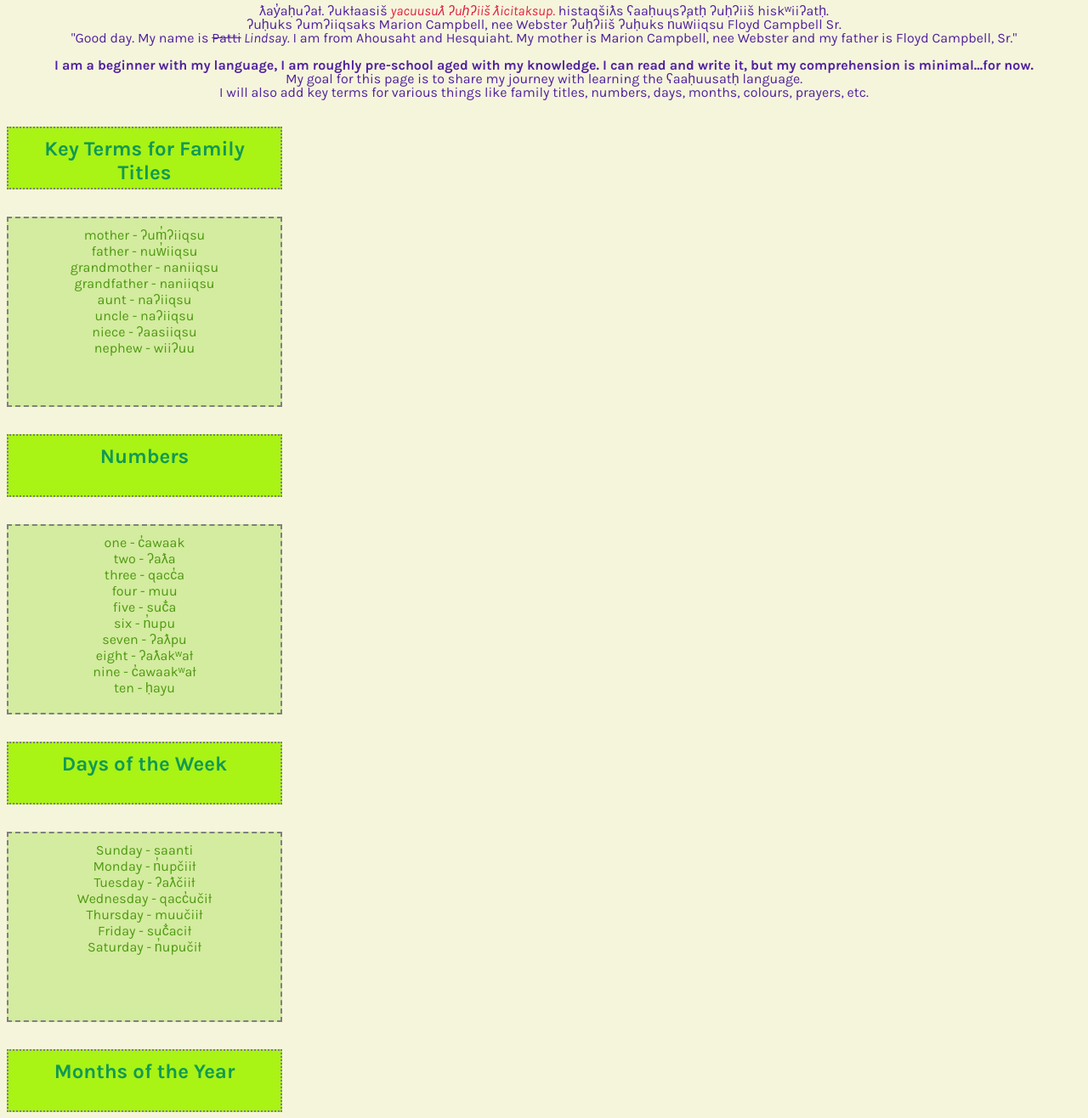
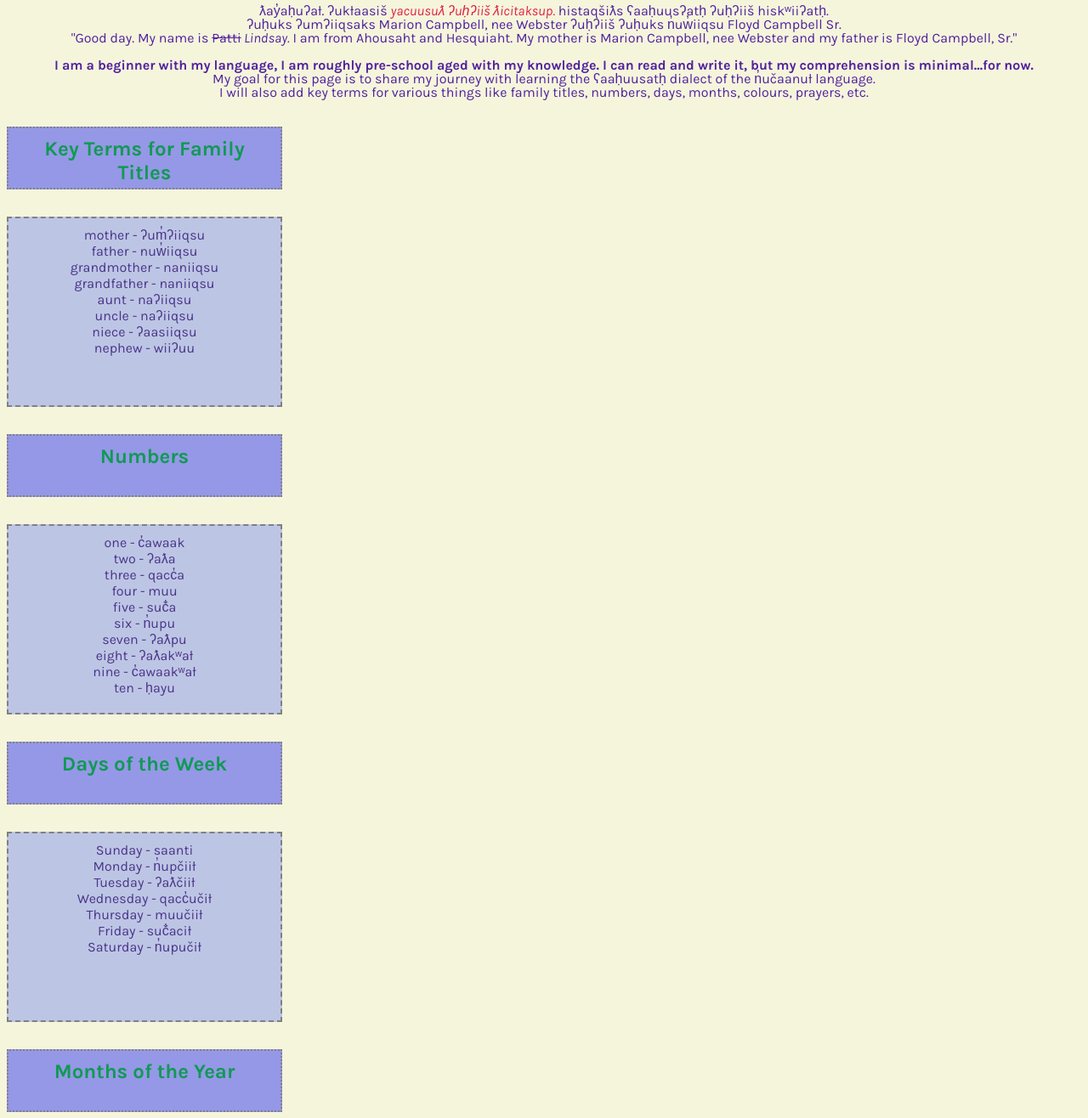
Before and after one commit to PatLinds/ahousahtlanguage, a plain HTML site: page index.html in a window 1280 px wide. Shown: the part 664-1980 px from the top of the page at 85% size. Drawn offline with Linux system fonts and the light colour scheme; a web font is replaced by a local one.

Commit message:
ahouslang6

```diff
--- a/index.html
+++ b/index.html
@@ -36,7 +36,7 @@
                 <br>
                 <strong> I am a beginner with my language, I am roughly pre-school aged with my knowledge. I can read and write it, but my comprehension is minimal...for now.</strong>
                 <br>
-                My goal for this page is to share my journey with learning the ʕaaḥuusatḥ language.<br>
+                My goal for this page is to share my journey with learning the ʕaaḥuusatḥ dialect of the n̓učaanuł language.<br>
                 I will also add key terms for various things like family titles, numbers, days, months, colours, prayers, etc.
             </p>
         </header>
--- a/styles.css
+++ b/styles.css
@@ -147,7 +147,7 @@ a:hover{
 }
 
 li{
-    color: rgb(80, 153, 20)
+    color: rgb(74, 53, 135)
     /*font-style= normal
     font-weight: bold;
     font-size: 12px;
@@ -162,7 +162,7 @@ li{
 }
 
 .keyterms{
-    background-color: rgb(169, 243, 21);
+    background-color: rgb(149, 152, 230);
     width: 300px;
     height: 50px;
     padding: 10px;
@@ -172,7 +172,7 @@ li{
     }
 
 .key-termsall{
-    background-color: rgb(211, 236, 159);
+    background-color: hsl(228, 44%, 82%);
     width: 300px;
     height: 200px;
     padding: 10px;
@@ -182,7 +182,7 @@ li{
 }
 
 .numbers{
-    background-color: rgb(169, 243, 21);
+    background-color:rgb(149, 152, 230);
     width: 300px;
     height: 50px;
     padding: 10px;
@@ -193,7 +193,7 @@ li{
 }
 
 .numbers-all{
-    background-color: rgb(211, 236, 159);
+    background-color:hsl(228, 44%, 82%);
     width: 300px;
     height: 200px;
     padding: 10px;
@@ -203,7 +203,7 @@ li{
 }
 
 .weekdays{
-    background-color: rgb(169, 243, 21);
+    background-color:rgb(149, 152, 230);
     width: 300px;
     height: 50px;
     padding: 10px;
@@ -214,7 +214,7 @@ li{
 }
 
 .weekdays-all{
-    background-color: rgb(211, 236, 159);
+    background-color: hsl(228, 44%, 82%);
     width: 300px;
     height: 200px;
     padding: 10px;
@@ -224,7 +224,7 @@ li{
 }
 
 .months{
-    background-color: rgb(169, 243, 21);
+    background-color: rgb(149, 152, 230);
     width: 300px;
     height: 50px;
     padding: 10px;
@@ -235,7 +235,7 @@ li{
 }
 
 .months-all{
-    background-color: rgb(211, 236, 159);
+    background-color: hsl(228, 44%, 82%);
     width: 300px;
     height: 250px;
     padding: 10px;
```
